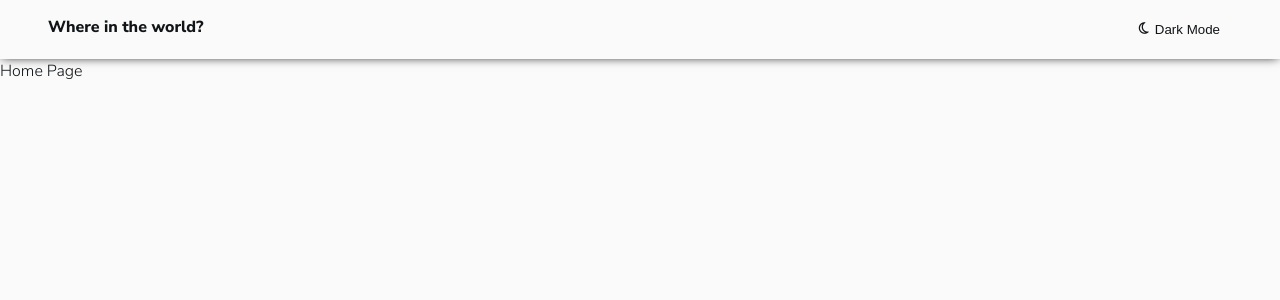
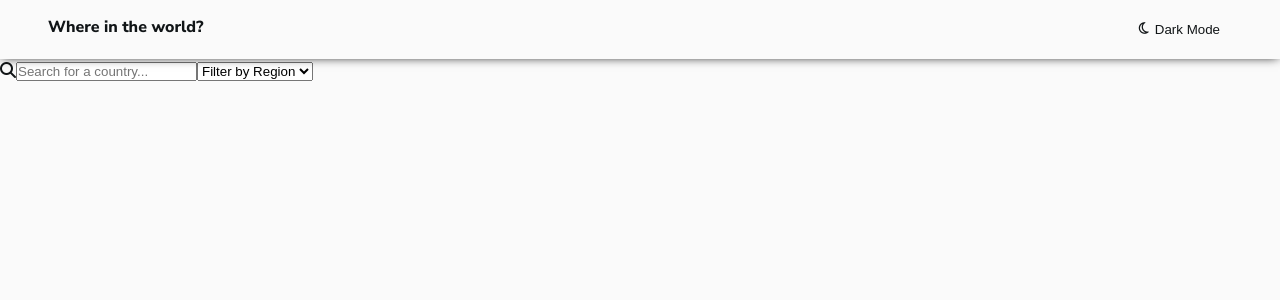
Before and after one commit to tomzacchia/countries-explorer, a React (Create React App) app: page / in a window 1280 px wide. Shown: the top 300 px of the page. Built offline with nearby package versions, Linux system fonts and the light colour scheme.

Commit message:
Add mock data to test useEffect

```diff
--- /dev/null
+++ b/src/pages/home-page/countries.mock-data.js
@@ -0,0 +1,46 @@
+const COUNTRIES_MOCK = [
+  {
+    name: "Afghanistan",
+    capital: "Kabul",
+    region: "Asia",
+    population: 27657145,
+  },
+  {
+    name: "Åland Islands",
+    capital: "Mariehamn",
+    region: "Europe",
+    population: 28875,
+  },
+  {
+    name: "Albania",
+    capital: "Tirana",
+    region: "Europe",
+    population: 2886026,
+  },
+  {
+    name: "Algeria",
+    capital: "Algiers",
+    region: "Africa",
+    population: 40400000,
+  },
+  {
+    name: "American Samoa",
+    capital: "Pago Pago",
+    region: "Oceania",
+    population: 57100,
+  },
+  {
+    name: "Andorra",
+    capital: "Andorra la Vella",
+    region: "Europe",
+    population: 78014,
+  },
+  {
+    name: "Angola",
+    capital: "Luanda",
+    region: "Africa",
+    population: 25868000,
+  },
+];
+
+export default COUNTRIES_MOCK;
--- a/src/pages/home-page/home-page.js
+++ b/src/pages/home-page/home-page.js
@@ -1,7 +1,54 @@
-import React from "react";
+import React, { useEffect, useState } from "react";
+import * as Styles from "./home-page.styles";
+import COUNTRIES_MOCK from "./countries.mock-data";
+
+const REGIONS = ["Africa", "America", "Asia", "Europe", "Oceania"];
 
 const HomePage = () => {
-  return <div>Home Page </div>;
+  var [countries, setCountries] = useState("");
+  var [country, setCountry] = useState("");
+  var [region, setRegion] = useState("all");
+
+  useEffect(() => {
+    setTimeout(() => {
+      setCountries(COUNTRIES_MOCK);
+    }, 1000);
+  }, [countries, setCountries]);
+
+  return (
+    <Styles.DetailsContainer>
+      <Styles.Form>
+        <label htmlFor="country">
+          <i className="fas fa-search"></i>
+          <input
+            type="text"
+            name="country"
+            id="country"
+            placeholder="Search for a country..."
+            value={country}
+            onChange={(e) => setCountry(e.target.value)}
+          />
+        </label>
+
+        <select
+          name="region"
+          id="region"
+          value={region}
+          onChange={(e) => setRegion(e.target.value)}
+          onBlur={(e) => setRegion(e.target.value)}
+        >
+          <option value="all"> Filter by Region </option>
+          {REGIONS.map((region) => (
+            <option value={region} key={region}>
+              {region}
+            </option>
+          ))}
+        </select>
+      </Styles.Form>
+
+      <Styles.DetailsContainer></Styles.DetailsContainer>
+    </Styles.DetailsContainer>
+  );
 };
 
 export default HomePage;
--- a/src/pages/home-page/home-page.styles.js
+++ b/src/pages/home-page/home-page.styles.js
@@ -0,0 +1,12 @@
+import styled from "styled-components";
+
+export const DetailsContainer = styled.div`
+  display: flex;
+  flex-direction: row;
+`;
+
+export const Form = styled.form``;
+
+export const CountriesContainer = styled.div`
+  display: flex;
+`;
```
